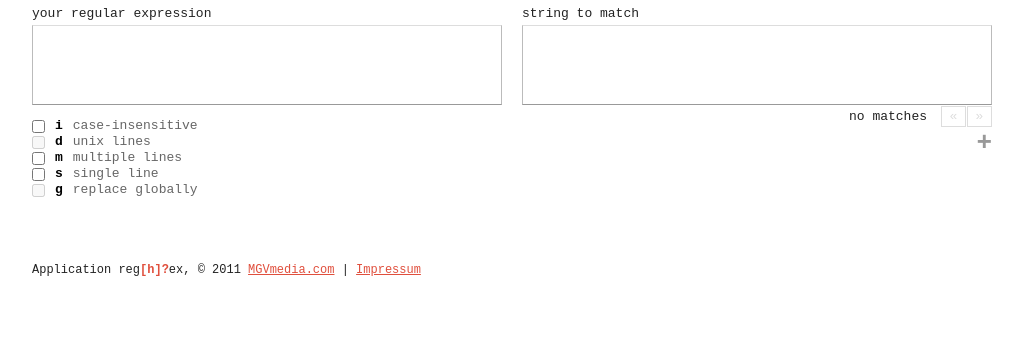
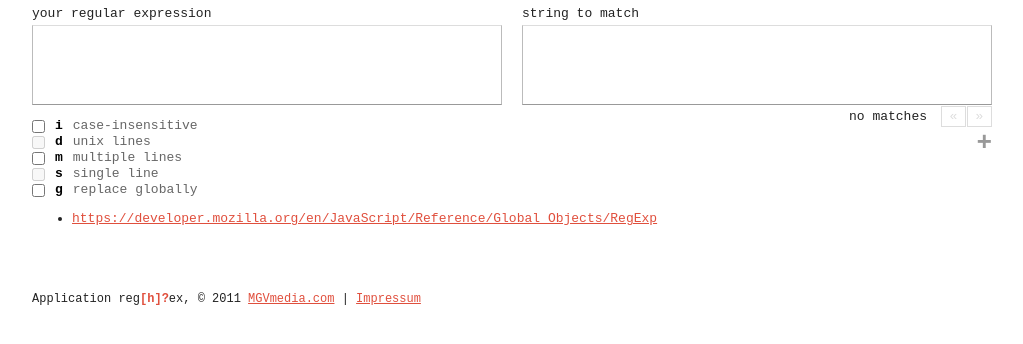
Before and after one commit to georf/RegHex, a plain HTML site: page index.html in a window 1280 px wide. Shown: the part 94-438 px from the top of the page, without its empty margins (128-1151 px from the left). Drawn offline with nearby package versions, Linux system fonts and the light colour scheme.

Commit message:
Add info url in addition to parser type

```diff
--- a/index.html
+++ b/index.html
@@ -40,6 +40,8 @@
 			<li><label for="option-s"><input type="checkbox" name="option-s" id="option-s" class="parser-option"><strong>s</strong>single line</label></li>
 			<li><label for="option-g"><input type="checkbox" name="option-g" id="option-g" class="parser-option"><strong>g</strong>replace globally</label></li>
 			</ul>
+
+			<p id="additional-parser-info"></p>
 		</section>
 		<section id="matching-section">
 			<div id="matching-blocks">
--- a/js/RegHex.js
+++ b/js/RegHex.js
@@ -133,7 +133,9 @@ var RegHex = new function() {
 
 		// search config in array
 		for (var i = 0; i < config.parsers.length; i++) {
-			this.currentParserConfig = config.parsers[i];
+			if (config.parsers[i].name == parserType) {
+				this.currentParserConfig = config.parsers[i];
+			}
 		}
 
 		// set new parser type
--- a/js/config.js
+++ b/js/config.js
@@ -24,6 +24,6 @@ var config = {
 				name : "php",
 				options : "imsxu",
 				client : false,
-				infoUrl : [ "http://www.php.net/manual/en/reference.pcre.pattern.modifiers.php" ]
+				infoUrl : [ "http://www.php.net/manual/en/reference.pcre.pattern.modifiers.php", "http://www.regular-expressions.info/php.html" ]
 			} ]
 };
--- a/js/ui.js
+++ b/js/ui.js
@@ -69,9 +69,22 @@ $(function() {
 		// disable options
 		$('.parser-option').attr('disabled', 'disabled');
 
+		// enable usefull options
 		var o = RegHex.currentParserConfig.options;
 		for (var i = 0; i < o.length; i++) {
 			$('#option-'+o[i]).removeAttr('disabled');
+		}
+
+		// set new info link
+		var l = RegHex.currentParserConfig.infoUrl;
+		var ul = '';
+		for ( var i = 0; i < l.length; i++) {
+			ul += '<li><a href="' + l + '">' + l + '</a></li>';
+		}
+		if (ul != '') {
+			$('#additional-parser-info').html('<ul>' + ul + '</ul>');
+		} else {
+			$('#additional-parser-info').html(ul);
 		}
 
 	});
```
